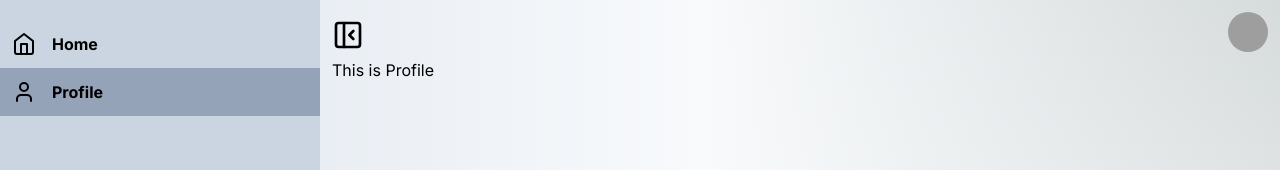
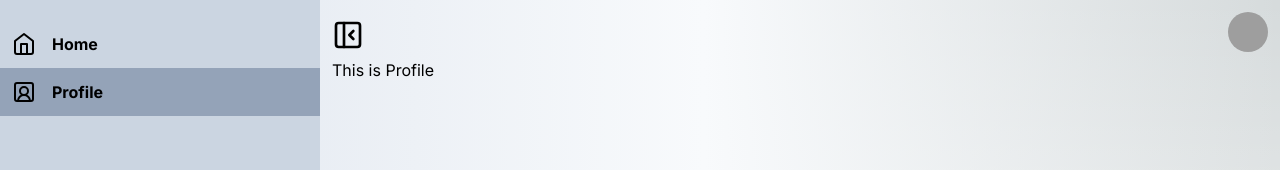
Before and after one commit to mehedi-hasan95/newspaper, a Next.js app: page /dashboard/profile in a window 1280 px wide. Shown: the top 170 px of the page. Built offline with nearby package versions, Linux system fonts and the light colour scheme; grey boxes are pictures that could not be loaded.

Commit message:
Use main layout everywher

```diff
--- /dev/null
+++ b/src/app/user/layout.jsx
@@ -0,0 +1,5 @@
+import MainLayout from "@/components/MainLayout";
+
+export default function UserLayout({ children }) {
+    return <MainLayout>{children}</MainLayout>;
+}
--- a/src/components/DashboardLayout.jsx
+++ b/src/components/DashboardLayout.jsx
@@ -1,6 +1,11 @@
 "use client";
 import UserDashboard from "@/components/UserDashboard";
-import { Home, PanelLeftClose, PanelRightClose, User } from "lucide-react";
+import {
+    Home,
+    PanelLeftClose,
+    PanelRightClose,
+    UserSquare2,
+} from "lucide-react";
 import Link from "next/link";
 import { useState } from "react";
 
@@ -28,7 +33,7 @@ const DashboardLayout = (props) => {
                             href="/"
                             className="flex gap-4 font-bold py-3 px-3 bg-slate-400"
                         >
-                            <User size={24} /> Profile
+                            <UserSquare2 size={24} /> Profile
                         </Link>
                     </div>
                 </div>
```
